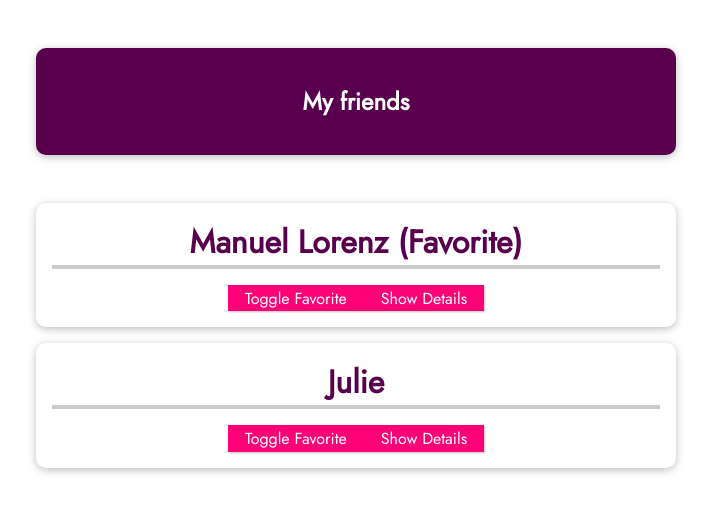
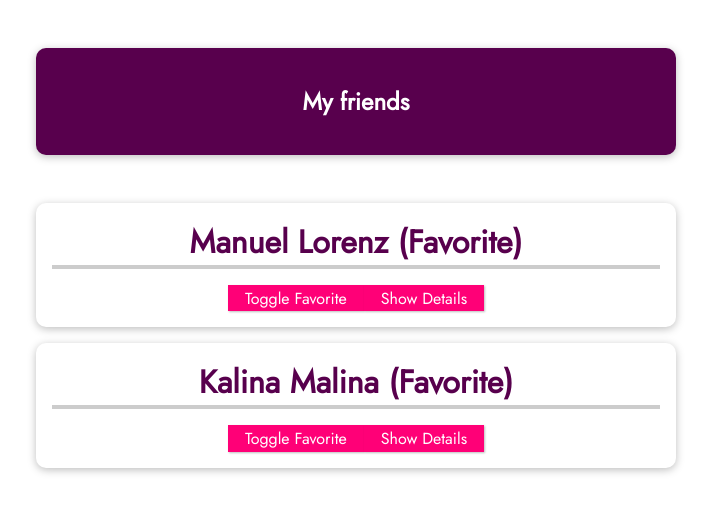
Before and after one commit to VictoriyaK19/vue-cli-01-a-new-vue-project, a Vue app: page / in a window 1280 px wide. Shown: the top 512 px of the page, without its empty margins (284-995 px from the left). Built offline with nearby package versions, Linux system fonts and the light colour scheme.

Commit message:
working with dynamic prop values

```diff
--- a/src/App.vue
+++ b/src/App.vue
@@ -3,14 +3,12 @@
     <header><h1>My friends</h1></header>
     <ul>
       <friend-contact
-      name="Manuel Lorenz"
-       phone-number="0123 45678 90"
-       is-favorite="1"
-       ></friend-contact>
-      <friend-contact
-      name="Julie"
-      email-adress="julie@localhost.com"
-
+        v-for="friend in friends"
+        :key="friend.id"
+        :name="friend.name"
+        :phone-number="friend.phone"
+        :email-adress="friend.email"
+        :is-favorite="true"
       ></friend-contact>
     </ul>
   </section>
@@ -21,31 +19,33 @@
   data() {
     return {
       friends: [
-        { id: "manuel",
-         name: "Manuel Lorenz",
-         phone: '0123 45678 90',
-         email: 'manuel@localhost.com'
+        {
+          id: "manuel",
+          name: "Manuel Lorenz",
+          phone: "0123 45678 90",
+          email: "manuel@localhost.com",
         },
-        { id: "kalina",
-         name: "Kalina Malina",
-         phone: '046648463',
-         email: 'portalq@localhost.com'
-        }
-      ]
+        {
+          id: "kalina",
+          name: "Kalina Malina",
+          phone: "046648463",
+          email: "portalq@localhost.com",
+        },
+      ],
     };
-  }
+  },
 };
 </script>
 
 <style>
-@import url('https://fonts.googleapis.com/css2?family=Jost&display=swap');
+@import url("https://fonts.googleapis.com/css2?family=Jost&display=swap");
 
 * {
   box-sizing: border-box;
 }
 
 html {
-  font-family: 'Jost', sans-serif;
+  font-family: "Jost", sans-serif;
 }
 
 body {
@@ -103,5 +103,4 @@
   border-color: #ec3169;
   box-shadow: 1px 1px 4px rgba(0, 0, 0, 0.26);
 }
-
 </style>
--- a/src/components/FriendContact.vue
+++ b/src/components/FriendContact.vue
@@ -1,6 +1,6 @@
 <template>
   <li>
-    <h2>{{ name }} {{ friendIsFavorite === "1" ? "(Favorite)" : "" }}</h2>
+    <h2>{{ name }} {{ friendIsFavorite ? "(Favorite)" : "" }}</h2>
     <button @click="toggleFavorite">Toggle Favorite</button>
     <button @click="toggleDetails">
       {{ detailsAreVisible ? "Hide" : "Show" }} Details
@@ -29,23 +29,17 @@
       required: true
     },
     isFavorite:{
-      type: String,
+      type: Boolean,
       required: false,
-      default: '0',
-      validator: function(value) {
-        return value === '1' || value === '0';
-      }
+      default: false,
+      // validator: function(value) {
+      //   return value === '1' || value === '0';
+      // }
     },
   },
   data() {
     return {
       detailsAreVisible: false,
-      friend: {
-        id: "manuel",
-        name: "Manuel Lorenz",
-        phone: "0123 45678 90",
-        email: "manuel@localhost.com",
-      },
       friendIsFavorite: this.isFavorite,
     };
   },
@@ -54,11 +48,7 @@
       this.detailsAreVisible = !this.detailsAreVisible;
     },
     toggleFavorite() {
-      if (this.friendIsFavorite === "1") {
-        this.friendIsFavorite = "0";
-      } else {
-        this.friendIsFavorite = "1";
-      }
+      this.friendIsFavorite = !this.friendIsFavorite;
     },
   },
 };
```
